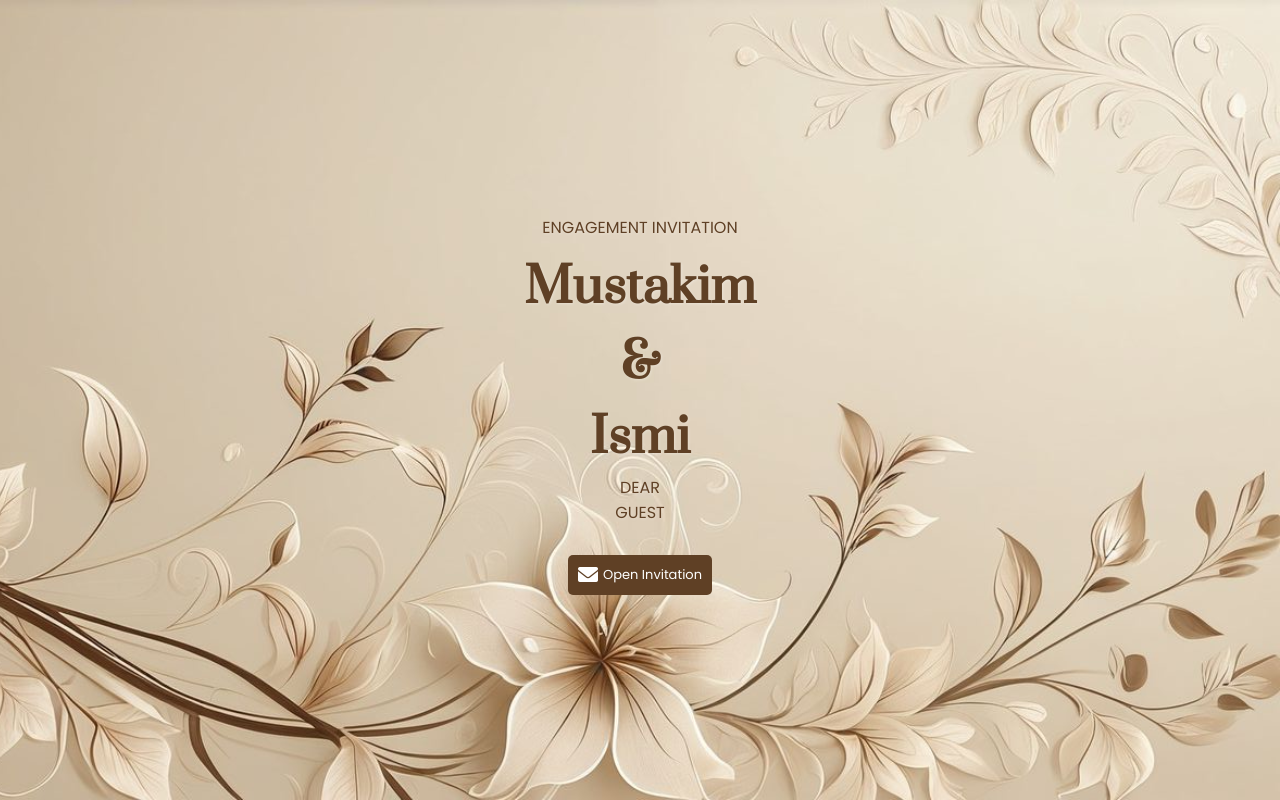
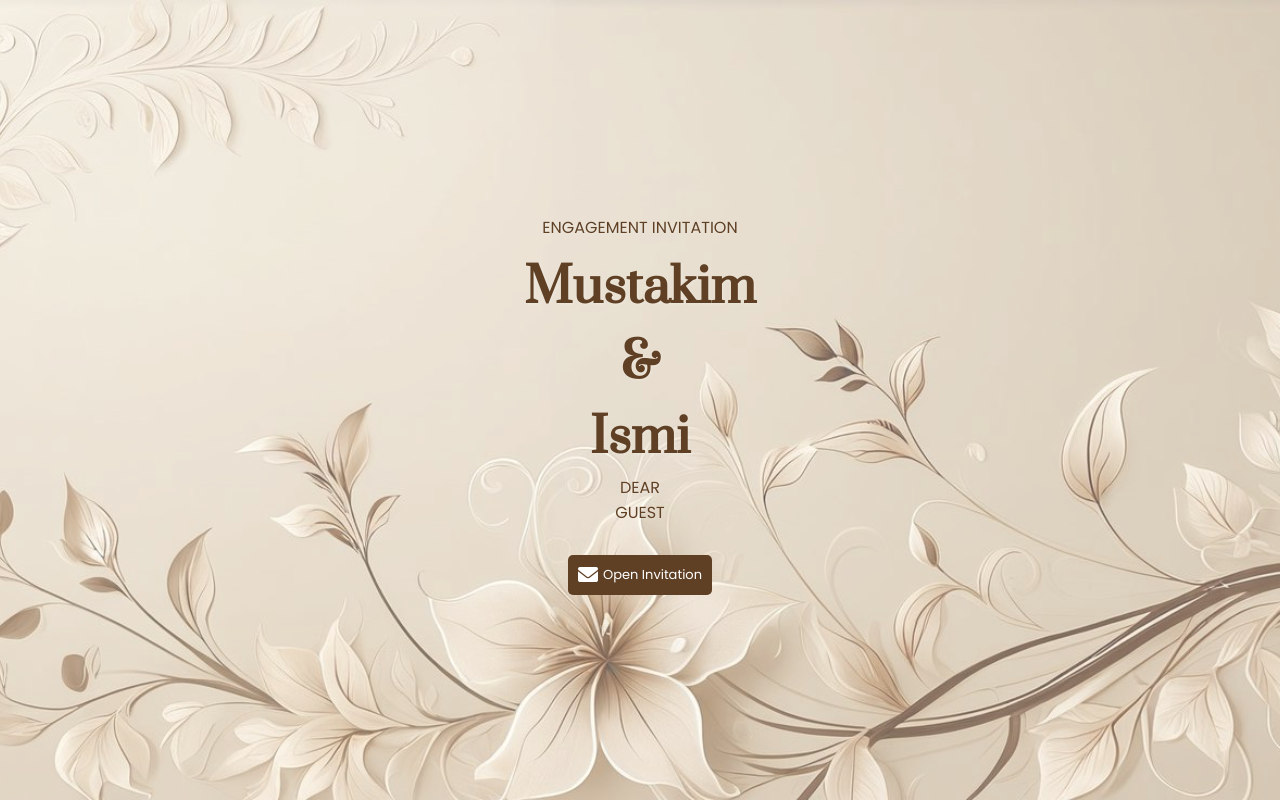
Before and after one commit to nicwaproject/Mustakim-Ismi-Engagement-Invitation, a plain HTML site: page index.html in a window 1280 px wide. Drawn offline with Linux system fonts and the light colour scheme; no server answers; a web font is replaced by a local one.

Commit message:
Update styles.css

```diff
--- a/styles.css
+++ b/styles.css
@@ -42,11 +42,6 @@ body {
     height: 100%;
     background-color: rgba(255, 255, 255, 0.3); /* Warna overlay (hitam transparan) */
     z-index: 1;
-    transform: scaleX(-1);
-    background-image: var(--desktop-background);
-    background-size: cover;
-    background-position: initial;
-    background-repeat: no-repeat;
 }
 
 #cover > * {
```
